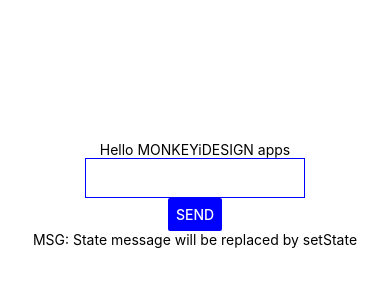
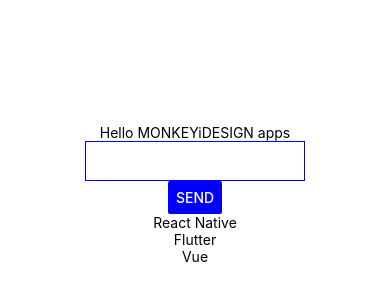
Before and after one commit to monkeyidesign/react-native, a React Native app: screen / in a window 390 px wide. Shown: the part 228-528 px from the top of the page. Built offline with nearby package versions, Linux system fonts and the light colour scheme.

Commit message:
Create new array => renderNewMsgArrayValue

```diff
--- a/App.js
+++ b/App.js
@@ -11,11 +11,17 @@
 
 class App extends React.Component {
   state = {
-    msg: 'State message will be replaced by setState',
-    changeMsg: '',
+    msgValue: '',
+    changeMsg: ['React Native', 'Flutter', 'Vue'],
   };
   onChangeMsg = () => {
-    this.setState({changeMsg: this.state.msg});
+    this.setState({changeMsg: this.state.msgValue});
+  };
+  renderNewMsgArrayValue = () => {
+    //creates a new array using map()
+    return this.state.changeMsg.map(k => {
+      return <Text key={k}>{k}</Text>;
+    });
   };
   render() {
     return (
@@ -23,11 +29,12 @@
         <Text>Hello MONKEYiDESIGN apps</Text>
         <TextInput
           style={myStyle.inputStyle}
-          onChangeText={text => this.setState({msg: text})}
+          onChangeText={text => this.setState({msgValue: text})}
+          value={this.state.msgValue}
         />
         <Button title="Send" color="blue" onPress={this.onChangeMsg} />
-        <Text>{this.state.changeMsg}</Text>
-        <Text>MSG: {this.state.msg}</Text>
+        {this.renderNewMsgArrayValue()}
+        {/*<Text>MSG: {this.state.msgValue}</Text>*/}
       </View>
     );
   }
```
